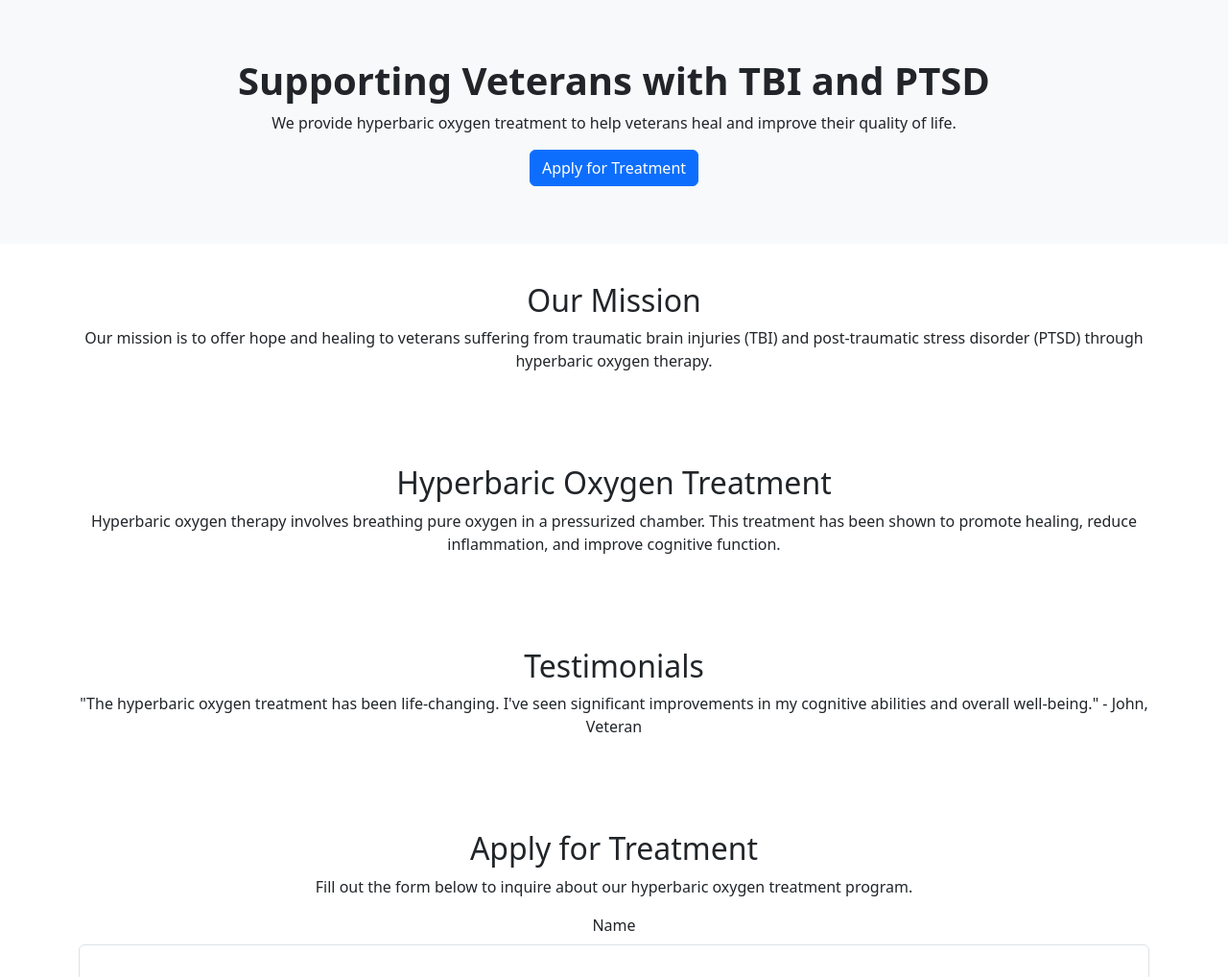
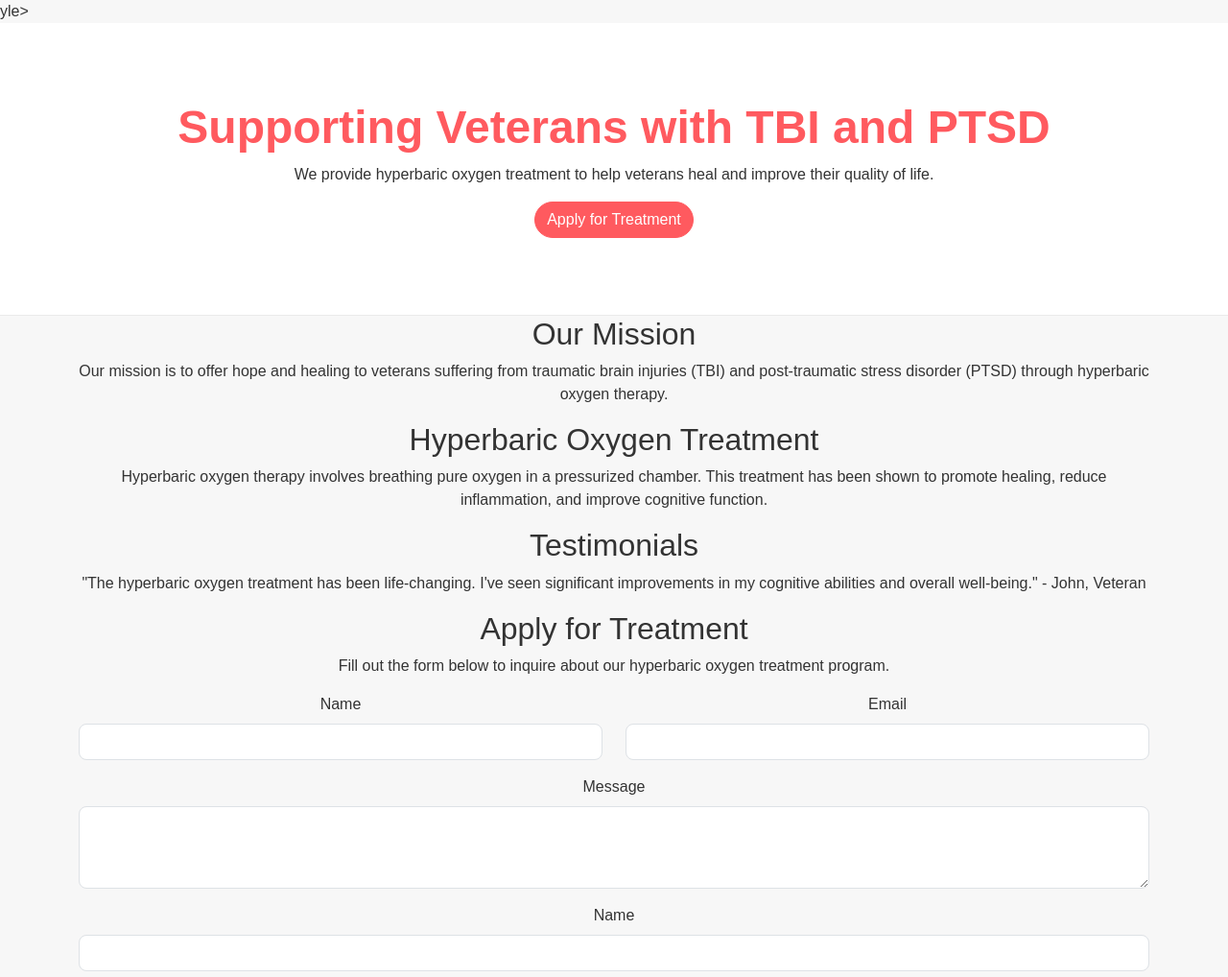
Before and after one commit to iamaaronnorth/bootstrap-webpage, a plain HTML site: page index.html in a window 1280 px wide. Shown: the top 1018 px of the page at 96% size. Drawn offline with nearby package versions, Linux system fonts and the light colour scheme.

Commit message:
Update index.htmlUpdate index.html to reflect Airbnb's design style

```diff
--- a/index.html
+++ b/index.html
@@ -7,18 +7,42 @@
     <!-- Bootstrap CSS -->
     <link href="https://cdn.jsdelivr.net/npm/bootstrap@5.3.3/dist/css/bootstrap.min.css" rel="stylesheet">
     <style>
+        body {
+            font-family: 'Arial', sans-serif;
+            background-color: #f7f7f7;
+            color: #333;
+        }
         .hero-section {
-            background-color: #f8f9fa;
-            padding: 60px 0;
+            background-color: #fff;
+            padding: 80px 0;
+            border-bottom: 1px solid #eaeaea;
         }
         .hero-section h1 {
-            font-size: 2.5rem;
+            font-size: 3rem;
             font-weight: bold;
+            color: #ff5a5f;
         }
-        .mission-section, .treatment-section, .testimonial-section, .inquiry-section {
-            padding: 40px 0;
+        .btn-primary {
+            background-color: #ff5a5f;
+            border-color: #ff5a5f;
+            border-radius: 50px;
         }
-    </style>
+        .btn-primary:hover {
+            background-color: #ff7878;
+            border-color: #ff7878;
+        }
+        .section-title {
+            font-size: 2rem;
+            margin-bottom: 30px;
+            color: #484848;
+        }
+        .section-content {
+            margin-bottom: 60px;
+        }
+        .form-control {
+            border-radius: 8px;
+        }
+    </style>yle>
 </head>
 <body>
     <!-- Hero Section -->
@@ -60,7 +84,28 @@
             <h2>Apply for Treatment</h2>
             <p>Fill out the form below to inquire about our hyperbaric oxygen treatment program.</p>
             <form>
-                <div class="mb-3">
+           <div class="row">
+                    <div class="col-md-6">
+                        <div class="mb-3">
+                            <label for="name" class="form-label">Name</label>
+                            <input type="text" class="form-control" id="name" required>
+                        </div>
+                    </div>
+                    <div class="col-md-6">
+                        <div class="mb-3">
+                            <label for="email" class="form-label">Email</label>
+                            <input type="email" class="form-control" id="email" required>
+                        </div>
+                    </div>
+                </div>
+                <div class="row">
+                    <div class="col-12">
+                        <div class="mb-3">
+                            <label for="message" class="form-label">Message</label>
+                            <textarea class="form-control" id="message" rows="3" required></textarea>
+                        </div>
+                    </div>
+                </div>     <div class="mb-3">
                     <label for="name" class="form-label">Name</label>
                     <input type="text" class="form-control" id="name" required>
                 </div>
@@ -72,7 +117,7 @@
                     <label for="message" class="form-label">Message</label>
                     <textarea class="form-control" id="message" rows="3" required></textarea>
                 </div>
-                <button type="submit" class="btn btn-primary">Submit</button>
+                <button type="submit" class="btn btrounded-pill n-primary">Submit</button>
             </form>
         </div>
     </section>
```
